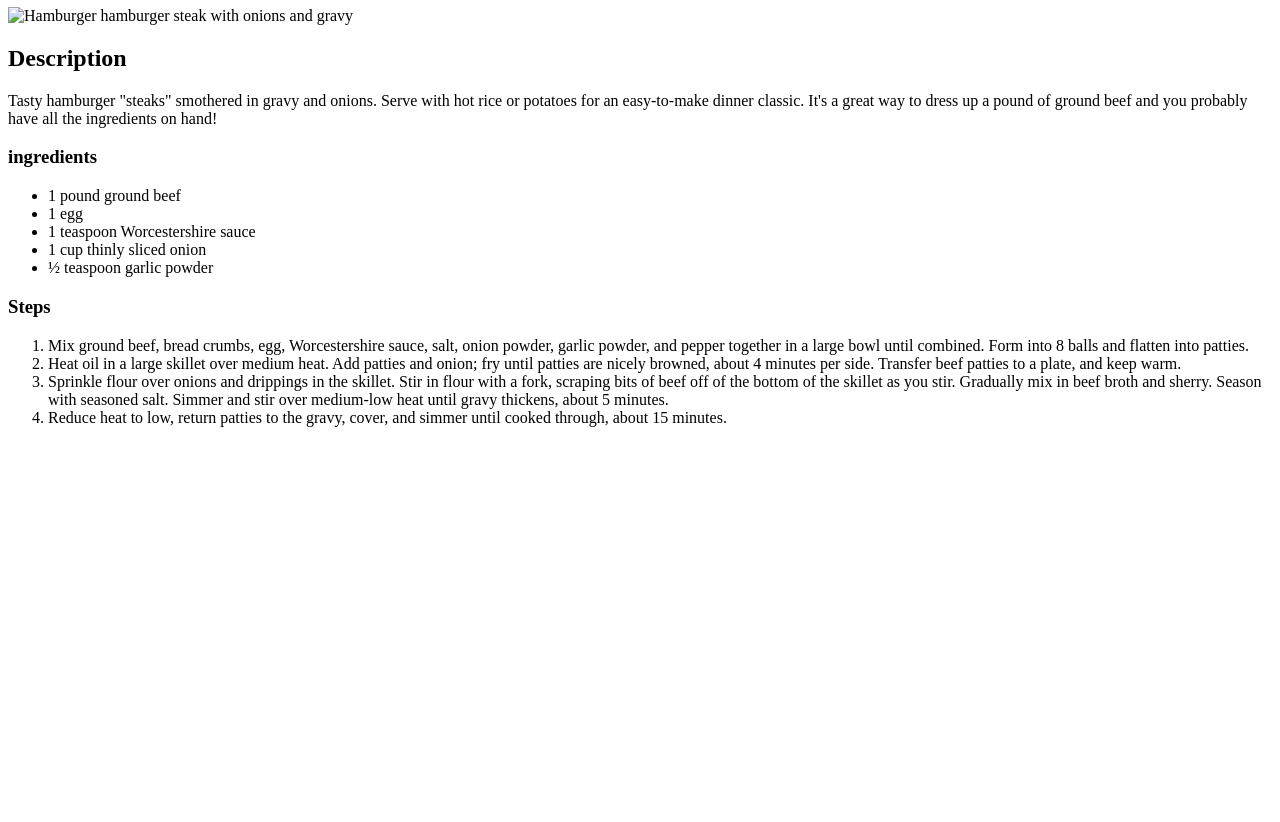
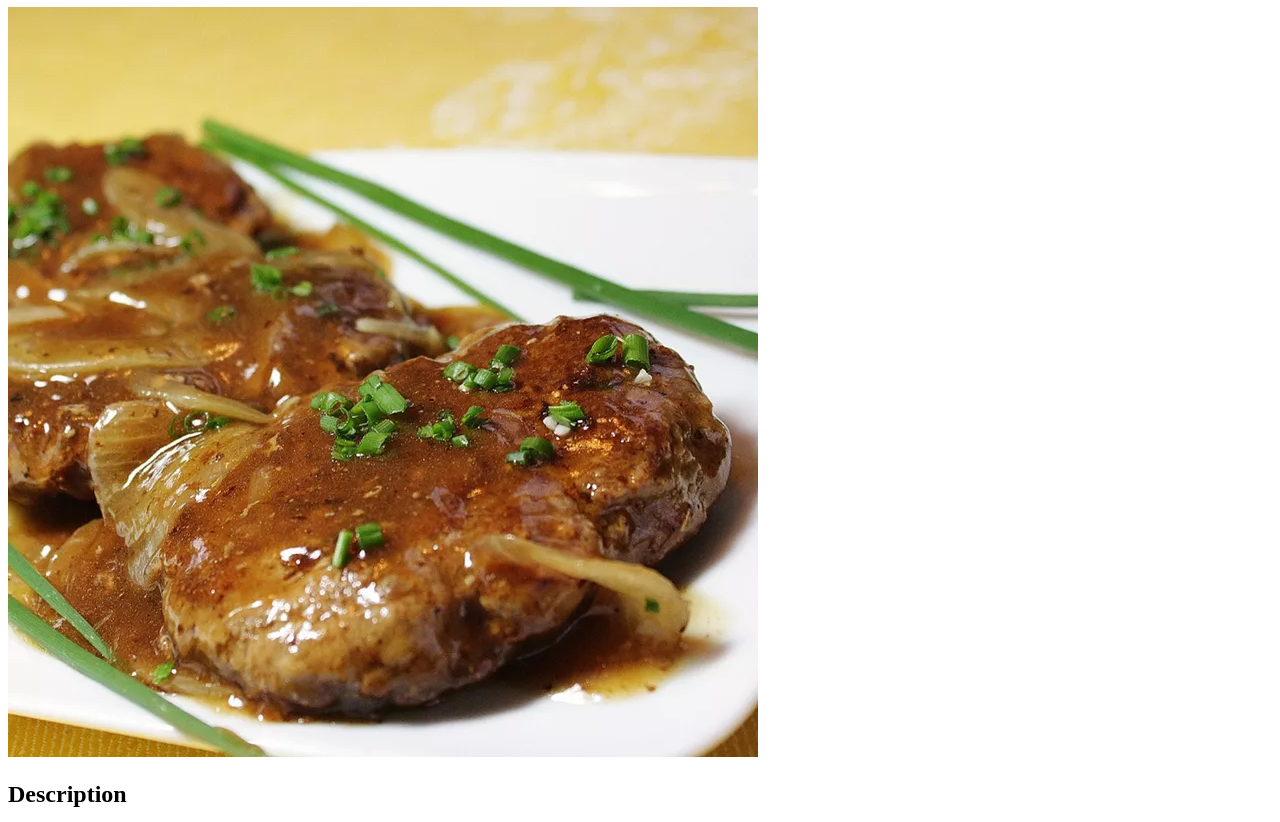
Before and after one commit to MarkovicccNikola/odin-recipes, a plain HTML site: page recipes/hamburger-steak-with-onions-and-gravy.html in a window 1280 px wide. Shown: the part 73-895 px from the top of the page. Before the commit the page ends 800 px from the top, so only its background shows below. Drawn offline with Linux system fonts and the light colour scheme; the site is published under a folder, as on GitHub Pages, so addresses that start at the root find nothing.

Commit message:
Fix path to image

```diff
--- a/recipes/hamburger-steak-with-onions-and-gravy.html
+++ b/recipes/hamburger-steak-with-onions-and-gravy.html
@@ -8,7 +8,7 @@
 </head>
 <body>
     <h1>Hamburger Steak with Onions and Gravy</h1>
-    <img src="/recipes/78370_Hamburger-Steak-with-Onions-and-Gravy_naples34102_SERP_5938981_original-1x1-1-8e668fe558c445f5877f8dcf6335cb24.webp" alt="Hamburger hamburger steak with onions and gravy">
+    <img src="78370_Hamburger-Steak-with-Onions-and-Gravy_naples34102_SERP_5938981_original-1x1-1-8e668fe558c445f5877f8dcf6335cb24.webp" alt="Hamburger hamburger steak with onions and gravy">
     <h2>Description</h2>
     <p>Tasty hamburger "steaks" smothered in gravy and onions. Serve with hot rice or potatoes for an easy-to-make dinner classic. It's a great way to dress up a pound of ground beef and you probably have all the ingredients on hand!</p>
     <h3>ingredients</h3>
```
